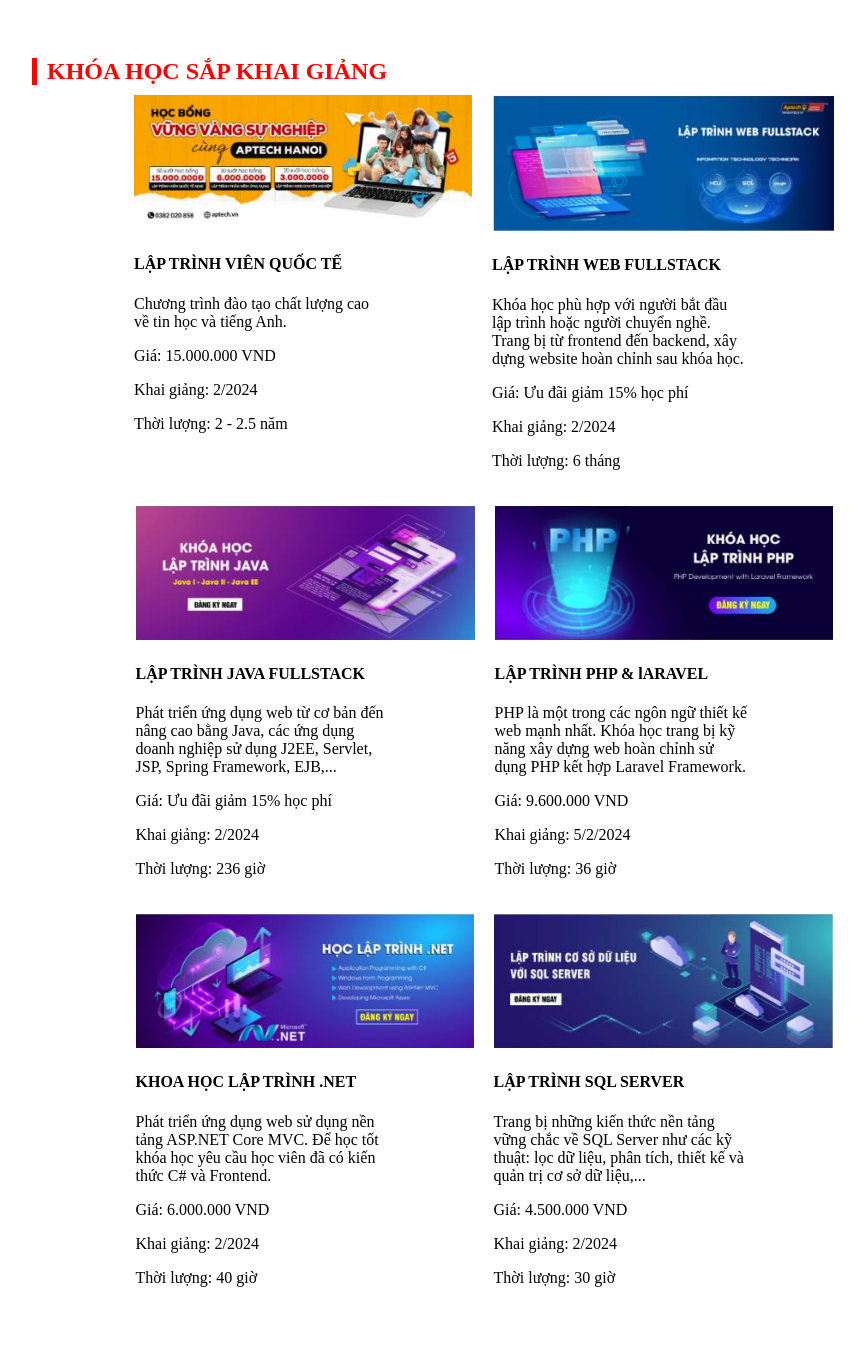
After one commit to character-cc/2024_CSE485_CongngheWeb, a PHP site: page /project13.php in a window 1280 px wide. The commit adds this page. Shown: the whole page, without its empty margins (156-1021 px from the left). Run offline with PHP 8.4, Linux system fonts and the light colour scheme.

Commit message:
them moi project13 va them responsive project12

```diff
--- /dev/null
+++ b/project13.php
@@ -0,0 +1,117 @@
+<!DOCTYPE html>
+<html lang="en">
+<head>
+    <meta charset="UTF-8">
+    <title>Danh Sách Sản Phẩm</title>
+    <link rel="stylesheet" href="https://cdnjs.cloudflare.com/ajax/libs/font-awesome/6.5.1/css/all.min.css"/>
+    <style>
+        .Main-body{
+            display: inline-block;
+            margin: 50px;
+        }
+        .Main-body h2{
+            margin: 0 0 0 130px;
+            border-left:5px solid red;
+            padding: 0 0 0 10px;
+        }
+        .courses{
+            display: flex;
+            flex-wrap: wrap;
+            margin: 0 80px 0 80px;
+            justify-content: center;
+
+        }
+        .course{
+            flex-basis: 30%;
+            margin: 10px;
+            position: relative;
+        }
+        .course p{
+            width: 75%;
+        }
+        @media only screen and (max-width: 46.1875em) {
+        .courses{
+            display: flex;
+            flex-direction: column;
+        }
+        }
+
+        @media only screen and (min-width: 46.25em) and (max-width: 63.9375em){
+        display: flex;
+        flex-direction: row;
+        }
+    </style>
+</head>
+<body>
+<?php
+$courses = [
+    [
+        'img' =>'<img src="Picture/2024-02-23 134834.png" alt="Pic1">',
+        'title' => 'LẬP TRÌNH VIÊN QUỐC TẾ',
+        'description' => 'Chương trình đào tạo chất lượng cao về tin học và tiếng Anh.',
+        'price' => '15.000.000 VND',
+        'start' =>'2/2024',
+        'duration' => '2 - 2.5 năm'
+    ],
+    [
+        'img' =>'<img src="Picture/WebDev.png" alt="Pic2">',
+        'title' => 'LẬP TRÌNH WEB FULLSTACK',
+        'description' => 'Khóa học phù hợp với người bắt đầu lập trình hoặc người chuyển nghề. Trang bị từ frontend đến backend, xây dựng website hoàn chỉnh sau khóa học.',
+        'price' => 'Ưu đãi giảm 15% học phí',
+        'start' =>'2/2024',
+        'duration' => '6 tháng'
+    ],
+    [
+        'img' =>'<img src="Picture/2024-02-23 134856.png" alt="Pic3">',
+        'title' => 'LẬP TRÌNH JAVA FULLSTACK',
+        'description' => 'Phát triển ứng dụng web từ cơ bản đến nâng cao bằng Java, các ứng dụng doanh nghiệp sử dụng J2EE, Servlet, JSP, Spring Framework, EJB,...',
+        'price' => 'Ưu đãi giảm 15% học phí',
+        'start' =>'2/2024',
+        'duration' => '236 giờ'
+    ],
+    [
+        'img' =>'<img src="Picture/2024-02-23 134923.png" alt="Pic4">',
+        'title' => 'LẬP TRÌNH PHP & lARAVEL',
+        'description' => 'PHP là một trong các ngôn ngữ thiết kế web mạnh nhất. Khóa học trang bị kỹ năng xây dựng web hoàn chỉnh sử dụng PHP kết hợp Laravel Framework.',
+        'price' => '9.600.000 VND',
+        'start' =>'5/2/2024',
+        'duration' => '36 giờ'
+    ],
+    [
+        'img' =>'<img src="Picture/2024-02-23 134941.png" alt="Pic5">',
+        'title' => 'KHOA HỌC LẬP TRÌNH .NET',
+        'description' => 'Phát triển ứng dụng web sử dụng nền tảng ASP.NET Core MVC. Để học tốt khóa học yêu cầu học viên đã có kiến thức C# và Frontend.',
+        'price' => '6.000.000 VND',
+        'start' =>'2/2024',
+        'duration' => '40 giờ'
+    ],
+    [
+        'img' =>'<img src="Picture/2024-02-23 134953.png" alt="Pic6">',
+        'title' => 'LẬP TRÌNH SQL SERVER',
+        'description' => 'Trang bị những kiến thức nền tảng vững chắc về SQL Server như các kỹ thuật: lọc dữ liệu, phân tích, thiết kế và quản trị cơ sở dữ liệu,...',
+        'price' => '4.500.000 VND',
+        'start' =>'2/2024',
+        'duration' => '30 giờ'
+    ],
+
+];
+echo '<div class="Main-body">';
+    echo '<h2 style="color: red">KHÓA HỌC SẮP KHAI GIẢNG</h2>';
+    echo '<div class="courses">';
+        foreach ($courses as $course) {
+            echo "<div class='course'>";
+            echo "{$course['img']}";
+            echo "<h4>{$course['title']}</h4>";
+            echo "<p>{$course['description']}</p>";
+            echo "<p>Giá: {$course['price']}</p>";
+            echo "<p>Khai giảng: {$course['start']}</p>";
+            echo "<p>Thời lượng: {$course['duration']}</p>";
+            echo "</div>";
+        }
+    echo '</div>';
+echo '</div>';
+?>
+
+
+</body>
+</html>
```
Also changed, not shown: project12.php (+23 -1 lines), Picture/2024-02-23 134834.png (added), Picture/2024-02-23 134856.png (added), Picture/2024-02-23 134923.png (added), Picture/2024-02-23 134941.png (added), Picture/2024-02-23 134953.png (added), Picture/WebDev.png (added).
